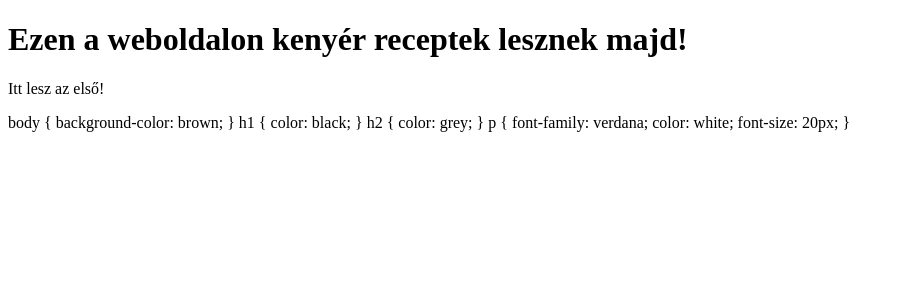
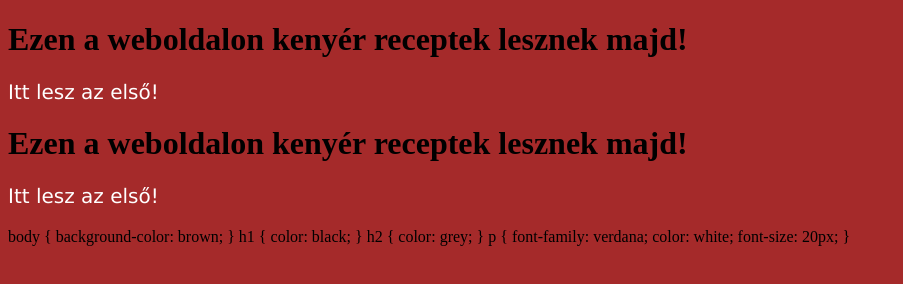
Before and after one commit to Magyarka52/kenyer, a plain HTML site: page index.html in a window 1280 px wide. Shown: the whole page, without its empty margins (0-903 px from the left). Drawn offline with Linux system fonts and the light colour scheme.

Commit message:
Update index.html

```diff
--- a/index.html
+++ b/index.html
@@ -1,3 +1,13 @@
+<!DOCTYPE html>
+<html>
+<head>
+<title>Kenyér</title>
+</head>
+<body>
+
+<h1>Ezen a weboldalon kenyér receptek lesznek majd!</h1>
+<p>Itt lesz az első!</p>
+
 <!DOCTYPE html>
 <html>
 <head>
@@ -27,4 +37,23 @@ p {
 }
 
 </body>
+<style>
+body {
+  background-color: brown;
+}
+
+h1 {
+  color: black;
+}
+
+h2 {
+  color: grey;
+}
+
+p {
+  font-family: verdana;
+  color: white;
+  font-size: 20px;
+}
+</style>
 </html>
```
